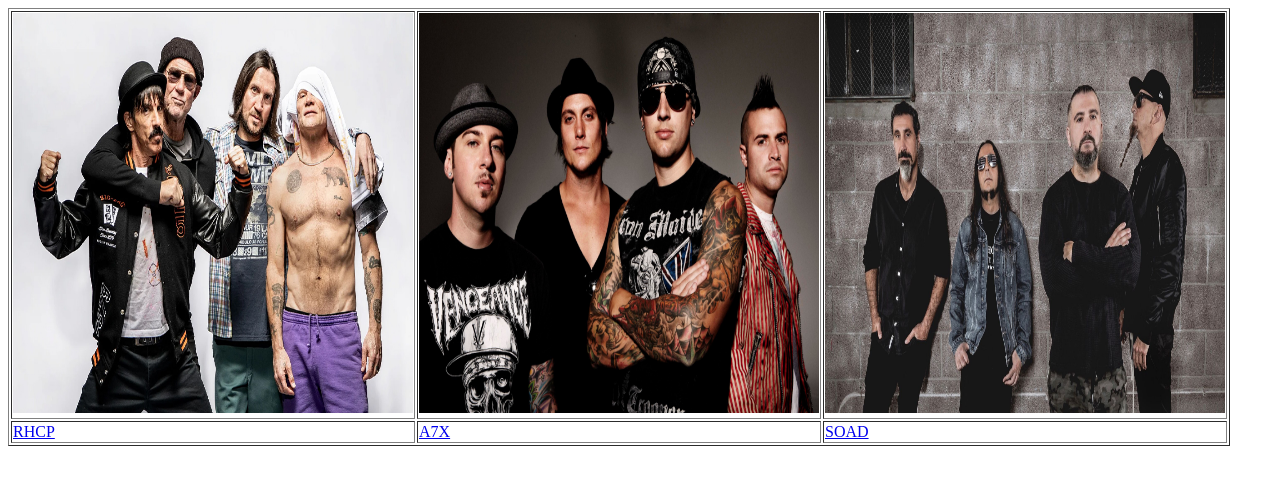
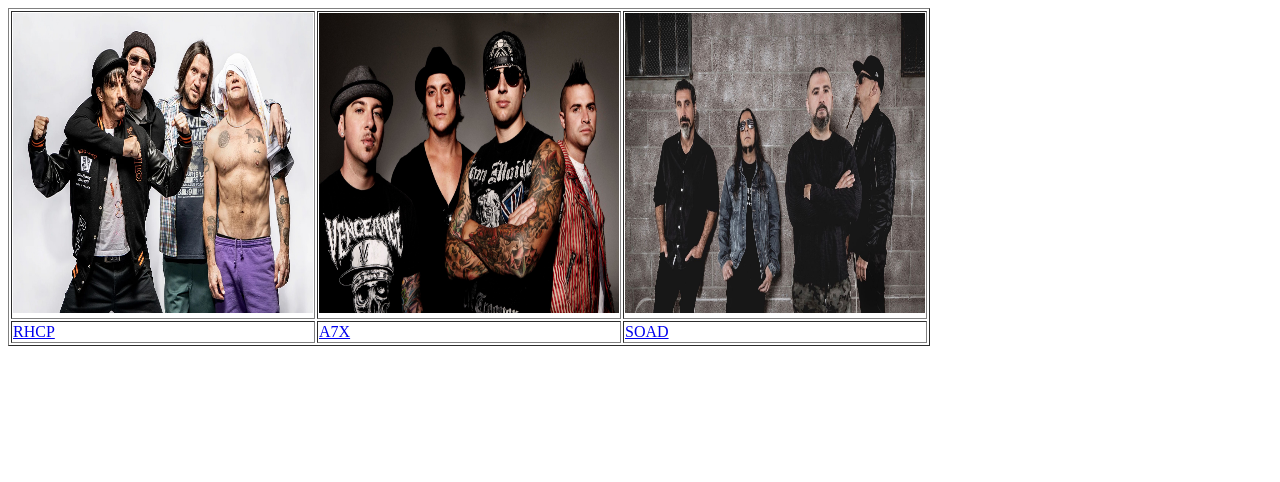
Before and after one commit to lettiebento/imagens, a plain HTML site: page index.html in a window 1280 px wide. Drawn offline with Linux system fonts and the light colour scheme.

Commit message:
Update index.html

```diff
--- a/index.html
+++ b/index.html
@@ -9,9 +9,9 @@
 
 <table border="1">
     <tr>
-        <td><img src="RHCP.jpg" alt="Imagem 1" width="400" height="400"></td>
-        <td><img src="a7x.jpeg" alt="Imagem 2" width="400" height="400"></td>
-        <td><img src="soad.jpg" alt="Imagem 3" width="400" height="400"></td>
+        <td><img src="RHCP.jpg" alt="Imagem 1" width="300" height="300"></td>
+        <td><img src="a7x.jpeg" alt="Imagem 2" width="300" height="300"></td>
+        <td><img src="soad.jpg" alt="Imagem 3" width="300" height="300"></td>
     </tr>
     <tr>
         <td><a href="https://redhotchilipeppers.com/">RHCP</a></td>
```
